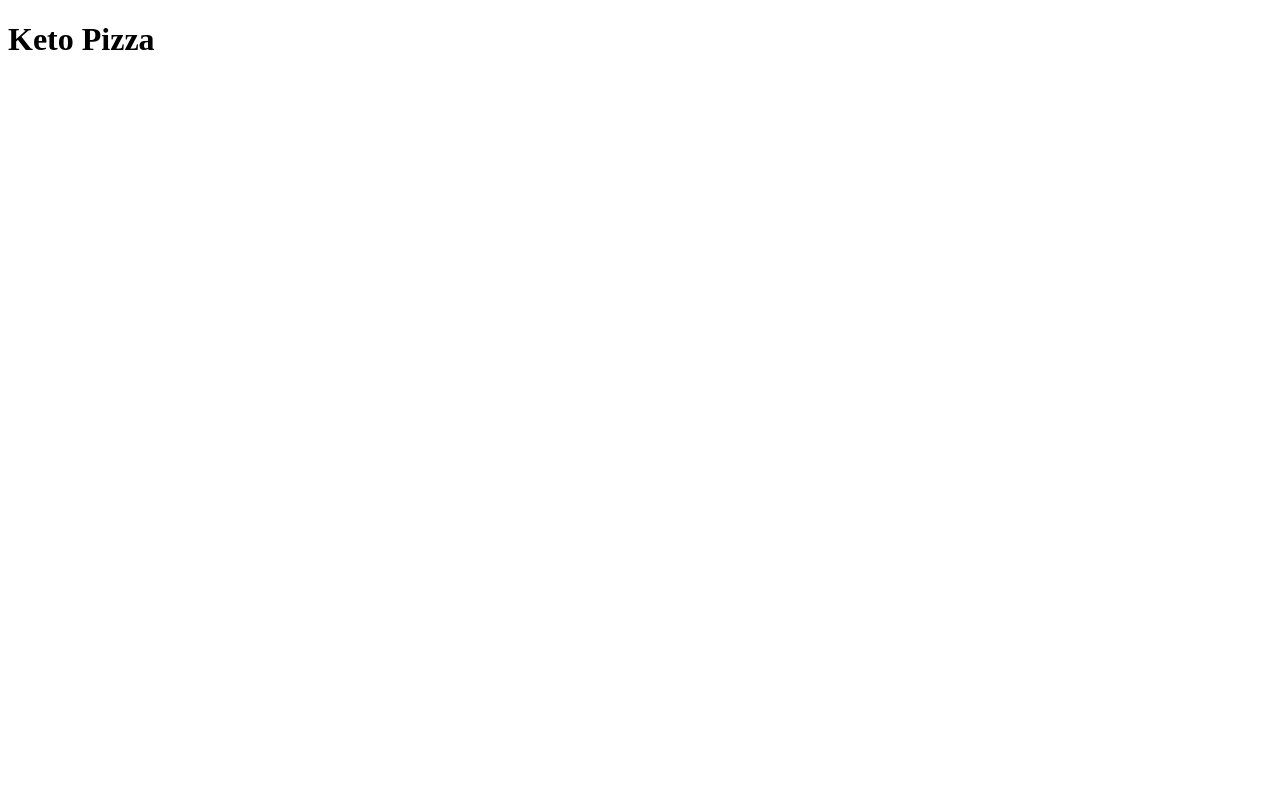
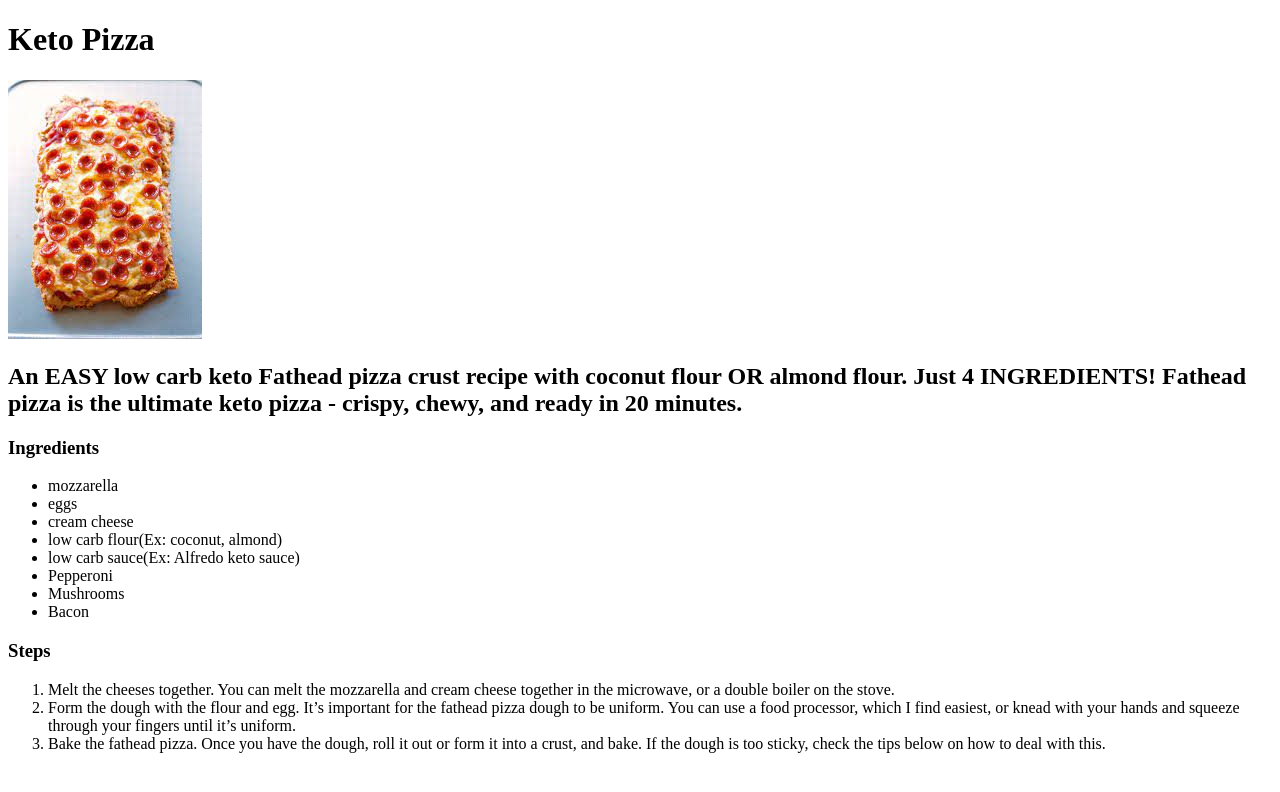
Before and after one commit to mihai92/odin-recipes, a plain HTML site: page recipes/ketoPizza.html in a window 1280 px wide. Drawn offline with Linux system fonts and the light colour scheme; files whose address does not match are found by name.

Commit message:
Added the full first recipe

```diff
--- a/recipes/ketoPizza.html
+++ b/recipes/ketoPizza.html
@@ -7,5 +7,24 @@
 
     <body>
         <h1>Keto Pizza</h1>
+        <img src="/home/luta/repos/odin-recipes/images/ketoPizza.jpeg">
+        <h2>An EASY low carb keto Fathead pizza crust recipe with coconut flour OR almond flour. Just 4 INGREDIENTS! Fathead pizza is the ultimate keto pizza - crispy, chewy, and ready in 20 minutes.</h2>
+        <h3>Ingredients</h3>
+        <ul>
+            <li>mozzarella</li>
+            <li>eggs</li>
+            <li>cream cheese</li>
+            <li>low carb flour(Ex: coconut, almond)</li>
+            <li>low carb sauce(Ex: Alfredo keto sauce)</li>
+            <li>Pepperoni</li>
+            <li>Mushrooms</li>
+            <li>Bacon</li>
+        </ul>
+        <h3>Steps</h3>
+        <ol>
+            <li>Melt the cheeses together. You can melt the mozzarella and cream cheese together in the microwave, or a double boiler on the stove.</li>
+            <li>Form the dough with the flour and egg. It’s important for the fathead pizza dough to be uniform. You can use a food processor, which I find easiest, or knead with your hands and squeeze through your fingers until it’s uniform.</li>
+            <li>Bake the fathead pizza. Once you have the dough, roll it out or form it into a crust, and bake. If the dough is too sticky, check the tips below on how to deal with this.</li>
+        </ol>
     </body>
 </html>
```
Also changed, not shown: images/ketoPizza.jpeg (added).
